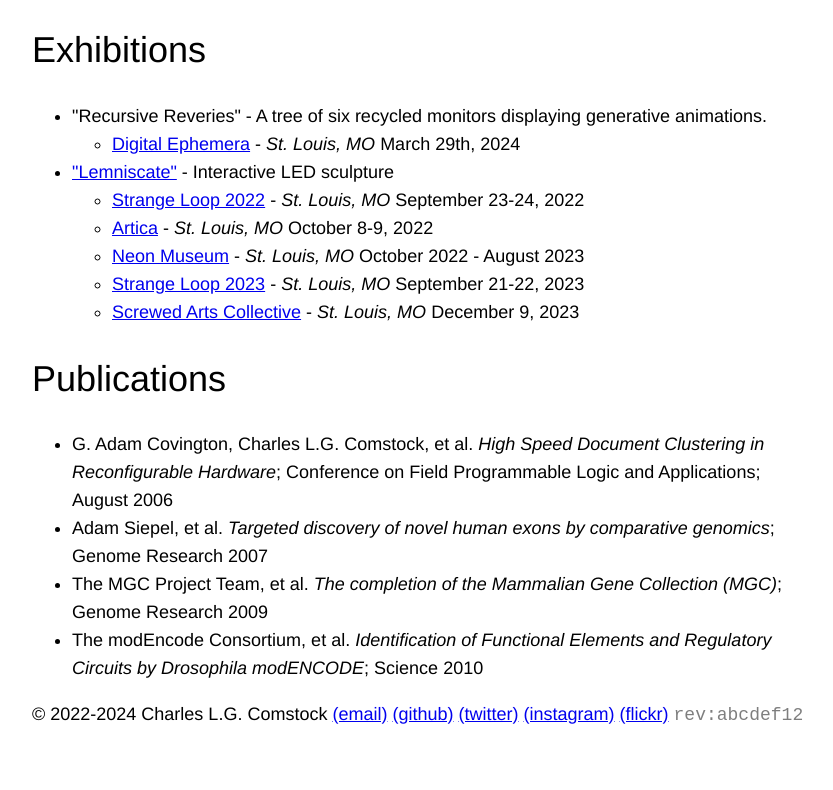
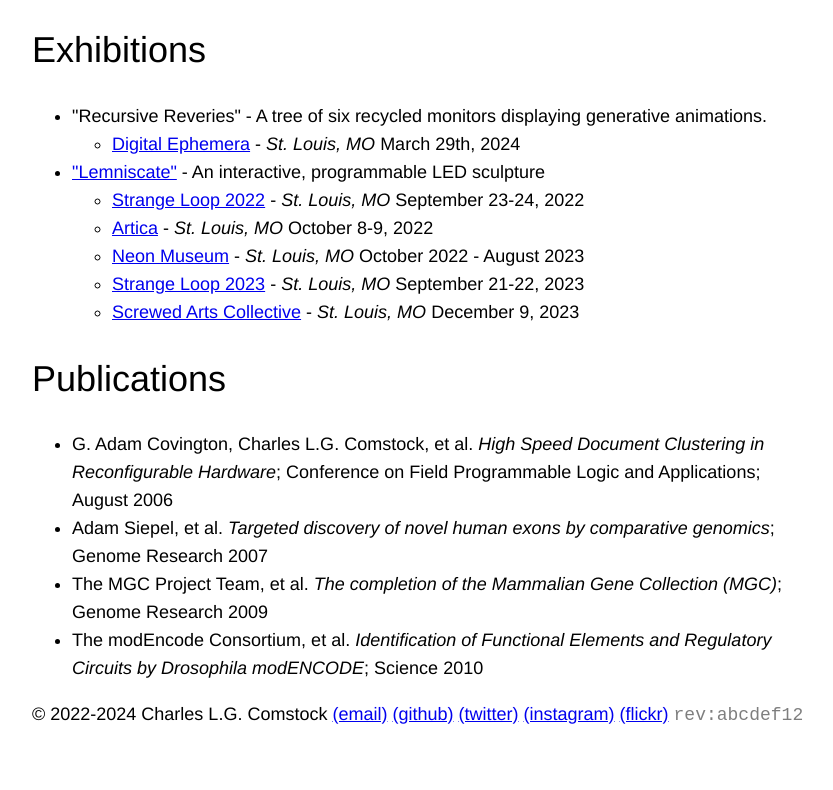
Before and after one commit to dgtized/dgtized.github.io, a plain HTML site: page index.html in a window 1280 px wide. Shown: the part 1219-2009 px from the top of the page, without its empty margins (208-1041 px from the left). Drawn offline with Linux system fonts and the light colour scheme.

Commit message:
"An" interactive, programmable

```diff
--- a/index.html
+++ b/index.html
@@ -123,7 +123,7 @@
                   <a href="https://www.digitalephemera.art/">Digital Ephemera</a> - <em>St. Louis, MO</em> March 29th, 2024<br/>
                 </li>
               </ul></li>
-            <li><a href="https://dgtized.github.io/lemniscate">"Lemniscate"</a> - Interactive LED sculpture
+            <li><a href="https://dgtized.github.io/lemniscate">"Lemniscate"</a> - An interactive, programmable LED sculpture
               <ul>
                 <li><a href="https://www.thestrangeloop.com/">Strange Loop 2022</a> - <em>St. Louis, MO</em> September 23-24, 2022</li>
                 <li><a href="https://articastl.com">Artica</a> - <em>St. Louis, MO</em> October 8-9, 2022</li>
```
